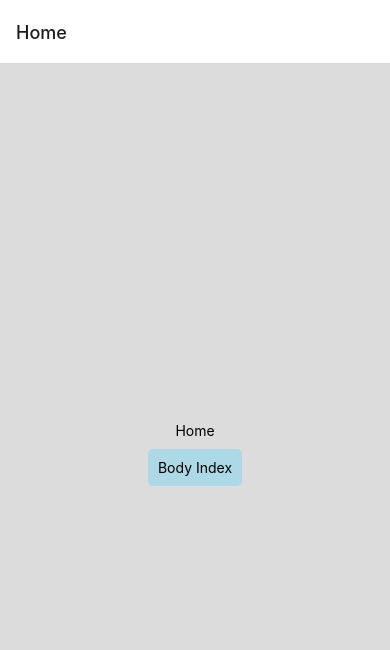
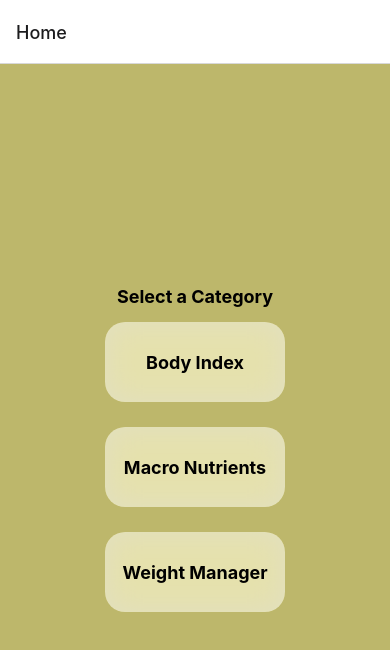
Before and after one commit to FengyanTina/NutritionCaculator, a React Native app: screen /Home in a window 390 px wide. Shown: the top 650 px of the page. Built offline with nearby package versions, Linux system fonts and the light colour scheme.

Commit message:
chnage background color, add Expo blurview and change the layout of category

```diff
--- a/App.tsx
+++ b/App.tsx
@@ -1,25 +1,34 @@
 import { NavigationContainer } from '@react-navigation/native';
 import { createNativeStackNavigator } from '@react-navigation/native-stack';
 import { StatusBar } from 'expo-status-bar';
-import { StyleSheet, Text, View } from 'react-native';
 import { SafeAreaProvider } from 'react-native-safe-area-context';
 import HomeScreen from './screens/HomeScreen';
 import BodyIndexScreen from './screens/BodyIndexScreen';
 import MacronutrientsScreen from './screens/MacronutrientsScreen';
 import WeightManagerScreen from './screens/WeightManagerScreen';
-
-const Stack = createNativeStackNavigator();
+import IdealBodyWeightScreen from './screens/IdealBodyWeightScreen';
+import { BlurView } from 'expo-blur';
+export type RootStackParamList = {
+    Home: undefined;
+    BodyIndex:undefined;
+    Macronutrients:undefined;
+    WeightManager:undefined;
+    IdealBodyWeight:undefined;
+}
+const RootStack = createNativeStackNavigator<RootStackParamList>();
 export default function App() {
   return (
     <SafeAreaProvider>
+
     <NavigationContainer>
         <StatusBar style='auto'/>
-        <Stack.Navigator initialRouteName='Home'>
-           <Stack.Screen name = "Home" component = {HomeScreen}/>
-           <Stack.Screen name = "BodyIndex" component = {BodyIndexScreen}/>
-          <Stack.Screen name = "Macronutrients" component = {MacronutrientsScreen}/>
-          <Stack.Screen name = "WeightManager" component = {WeightManagerScreen}/>
-        </Stack.Navigator>
+        <RootStack.Navigator initialRouteName='Home'>
+           <RootStack.Screen name = "Home" component = {HomeScreen}/>
+           <RootStack.Screen name = "BodyIndex" component = {BodyIndexScreen}/>
+          <RootStack.Screen name = "Macronutrients" component = {MacronutrientsScreen}/>
+          <RootStack.Screen name = "WeightManager" component = {WeightManagerScreen}/>
+          <RootStack.Screen name = "IdealBodyWeight" component = {IdealBodyWeightScreen}/>
+        </RootStack.Navigator>
     </NavigationContainer>
     </SafeAreaProvider>
 
--- a/package.json
+++ b/package.json
@@ -9,7 +9,7 @@
     "web": "expo start --web"
   },
   "dependencies": {
-    "@react-native-picker/picker": "^2.5.1",
+    "@react-native-picker/picker": "2.4.10",
     "@react-navigation/native": "^6.1.7",
     "@react-navigation/native-stack": "^6.9.13",
     "expo": "~49.0.11",
@@ -17,7 +17,8 @@
     "react": "18.2.0",
     "react-native": "0.72.4",
     "react-native-safe-area-context": "4.6.3",
-    "react-native-screens": "~3.22.0"
+    "react-native-screens": "~3.22.0",
+    "expo-blur": "~12.4.1"
   },
   "devDependencies": {
     "@babel/core": "^7.20.0",
--- a/screens/BodyIndexScreen.tsx
+++ b/screens/BodyIndexScreen.tsx
@@ -1,6 +1,8 @@
 import { View,StyleSheet,Text } from "react-native";
-
-export default function BodyIndexScreen(){
+import { RootStackParamList } from "../App";
+import { NativeStackScreenProps } from "@react-navigation/native-stack";
+type Props = NativeStackScreenProps<RootStackParamList, 'BodyIndex'>
+export default function BodyIndexScreen({navigation}:Props){
     return(
         <View style={styles.container}>
             <Text> BodyIndex</Text>
--- a/screens/HomeScreen.tsx
+++ b/screens/HomeScreen.tsx
@@ -41,6 +41,8 @@
 //   });
 
 import React, { useState } from "react";
+import { NativeStackScreenProps } from "@react-navigation/native-stack";
+import { RootStackParamList } from "../App";
 import {
   View,
   Text,
@@ -49,39 +51,105 @@ import {
   TouchableOpacity,
   FlatList,
 } from "react-native";
+import { BlurView } from "expo-blur";
+import { SafeAreaView } from "react-native-safe-area-context";
 
-export default function HomeScreen() {
+type Props = NativeStackScreenProps<RootStackParamList, "Home">;
+export default function HomeScreen({ navigation }: Props) {
   const [isModalVisible, setIsModalVisible] = useState(false);
   const [selectedItem, setSelectedItem] = useState<string | null>(null);
-
-  const data = ["Mifflin St. Jeor Calculator", "Ideal Body Weight"];
+  const [selectedCategory, setSelectedCategory] = useState("Body Index");
+  const bodyIndexdata = ["Mifflin St. Jeor Calculator", "Ideal Body Weight"];
+  const macroNutrientsdata = [
+    "MacroNutrients Caculator",
+    "Water Intake Caculator",
+  ];
+  const weightManagerdata = ["Ideal Body Weight", "Calory Intake Caculator"];
 
   const toggleModal = () => {
     setIsModalVisible(!isModalVisible);
   };
 
-  const handleItemPress = (item: string) => {
-    setSelectedItem(item);
+  const handleCategoryChange = (category: string) => {
+    setSelectedCategory(category);
     toggleModal();
   };
 
+  const handleItemPress = (item: string) => {
+    toggleModal();
+    if (selectedCategory === "Body Index") {
+      if (item === "Mifflin St. Jeor Calculator") {
+        navigation.navigate("BodyIndex");
+      } else if (item === "Ideal Body Weight") {
+        navigation.navigate("IdealBodyWeight");
+      }
+    } else if (selectedCategory === "Macro Nutrients") {
+      if (item === "MacroNutrients Caculator") {
+        navigation.navigate("Macronutrients");
+      } else if (item === "Water Intake Caculator") {
+        navigation.navigate("IdealBodyWeight");
+      }
+    } else if (selectedCategory === "Weight Manager") {
+      if (item === "Ideal Body Weight") {
+        navigation.navigate("IdealBodyWeight");
+      } else if (item === "Calory Intake Caculator") {
+        navigation.navigate("WeightManager");
+      }
+    }
+    setSelectedItem(item);
+  };
+
   return (
+
     <View style={styles.container}>
-      <Text>Home</Text>
-      <TouchableOpacity onPress={toggleModal} style={styles.button}>
-        <Text>Body Index</Text>
+
+
+      <Text style={styles.text}>Select a Category</Text>
+
+      <TouchableOpacity
+        onPress={() => handleCategoryChange("Body Index")}
+        style={styles.button}
+      >
+       <BlurView intensity={80} tint="light"style={styles.blurView}>
+        <Text style={styles.text}>Body Index</Text>
+        </BlurView>
+      </TouchableOpacity>
+      <TouchableOpacity
+        onPress={() => handleCategoryChange("Macro Nutrients")}
+        style={styles.button}
+      >
+         <BlurView intensity={80} tint="light" style={styles.blurView}>
+            <Text style={styles.text}>Macro Nutrients</Text>
+            </BlurView>
+
+      </TouchableOpacity>
+      <TouchableOpacity
+        onPress={() => handleCategoryChange("Weight Manager")}
+        style={styles.button}
+      >
+         <BlurView intensity={80} tint="light"  style={styles.blurView}>
+        <Text style={styles.text}>Weight Manager</Text>
+        </BlurView>
       </TouchableOpacity>
 
       <Modal animationType="slide" transparent={true} visible={isModalVisible}>
-      <TouchableOpacity
+        <TouchableOpacity
           style={styles.modalContainer}
           activeOpacity={1} // Prevents clicks from passing through
           onPress={toggleModal}
         >
           <View style={styles.modalContent}>
-            <Text>Select an Option</Text>
+            <Text style={styles.text}>Select an Option</Text>
             <FlatList
-              data={data}
+              data={
+                selectedCategory === "Body Index"
+                  ? bodyIndexdata
+                  : selectedCategory === "Macro Nutrients"
+                  ? macroNutrientsdata
+                  : selectedCategory === "Weight Manager"
+                  ? weightManagerdata
+                  : []
+              }
               renderItem={({ item }) => (
                 <TouchableOpacity onPress={() => handleItemPress(item)}>
                   <Text style={styles.modalItem}>{item}</Text>
@@ -93,10 +161,8 @@ export default function HomeScreen() {
               <Text style={styles.closeButton}>Close</Text>
             </TouchableOpacity>
           </View>
-          </TouchableOpacity>
+        </TouchableOpacity>
       </Modal>
-
-      {selectedItem && <Text>Selected: {selectedItem}</Text>}
     </View>
   );
 }
@@ -104,34 +170,56 @@ export default function HomeScreen() {
 const styles = StyleSheet.create({
   container: {
     flex: 1,
-    backgroundColor: "#dcdcdc",
+    backgroundColor: "#bdb76b", //#dcdcdc
     alignItems: "center",
     justifyContent: "center",
   },
   button: {
-    backgroundColor: "lightblue",
     padding: 10,
     borderRadius: 5,
-    marginTop: 10,
+    marginTop: 5,
+    width: 200,
+    height: 100,
   },
+  blurView: {
+    flex: 1,
+    padding: 10,
+    textAlign: 'center',
+    justifyContent: 'center',
+    overflow: 'hidden',
+    borderRadius: 20,
+  },
+  text: {
+    fontSize: 18,
+    fontWeight: '700',
+    color:'black',
+    textAlign:'center',
+  },
+
   modalContainer: {
     flex: 1,
     justifyContent: "center",
     alignItems: "center",
+   margin:10,
   },
   modalContent: {
-    backgroundColor: "white",
+    backgroundColor: "#dcdcdc",
     padding: 20,
     borderRadius: 10,
     elevation: 5,
     alignSelf: "stretch",
   },
   modalItem: {
-    fontSize: 18,
-    padding: 10,
+    fontSize: 16,
+    marginTop:20,
+    fontWeight: '500',
   },
   closeButton: {
     color: "blue",
-    marginTop: 10,
+    marginTop: 16,
+    textAlign:'center',
+    fontWeight: '700',
   },
+
+
 });
--- /dev/null
+++ b/screens/IdealBodyWeightScreen.tsx
@@ -0,0 +1,24 @@
+import { View, Text, StyleSheet } from "react-native";
+import { RootStackParamList } from "../App";
+import { NativeStackScreenProps } from "@react-navigation/native-stack";
+
+type Props = NativeStackScreenProps<RootStackParamList, "IdealBodyWeight">;
+export default function IdealBodyWeightScreen() {
+  return (
+    <View style={styles.container}>
+      <Text>IdealBody</Text>
+    </View>
+  );
+}
+const styles = StyleSheet.create({
+  container: {
+    flex: 1,
+    backgroundColor: "#dcdcdc",
+    alignItems: "center",
+    justifyContent: "center",
+  },
+  text: {
+    color: "white",
+    fontWeight: "bold",
+  },
+});
--- a/screens/WeightManagerScreen.tsx
+++ b/screens/WeightManagerScreen.tsx
@@ -1,4 +1,9 @@
 import { View,Text,StyleSheet } from "react-native";
+import { RootStackParamList } from "../App";
+import { NativeStackScreenProps } from "@react-navigation/native-stack";
+
+
+type Props = NativeStackScreenProps<RootStackParamList, 'WeightManager'>
 export default function WeightManagerScreen(){
     return(
         <View style={styles.container}>
```
Also changed, not shown: components/HomeNavigationContext.tsx (added, +28 -0 lines), 1 other file (tests, documents, lock files or other folders).
